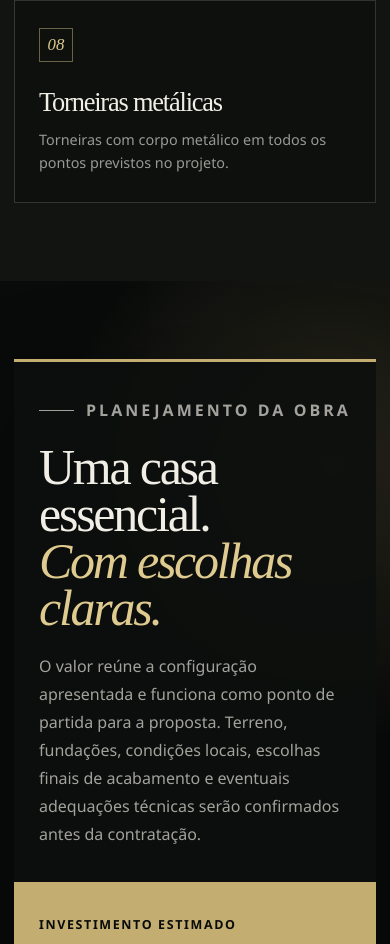
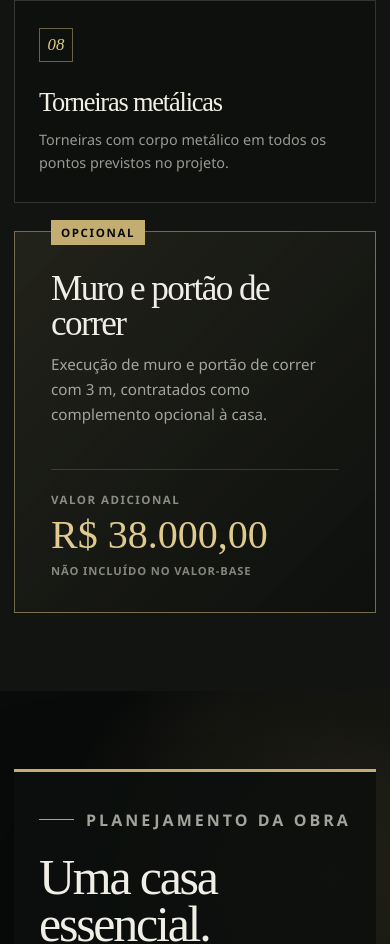
Before and after one commit to leandroglow/agora-apresentacoes, a plain HTML site: page catalogo/casa-50m2/index.html in a window 390 px wide. Shown: the part 4078-5022 px from the top of the page. Drawn offline with Linux system fonts and the light colour scheme.

Commit message:
Atualiza casa 50 m² com opcional e PDF A4

```diff
--- a/catalogo/casa-50m2/index.html
+++ b/catalogo/casa-50m2/index.html
@@ -85,6 +85,14 @@ h1 em,h2 em{display:block;color:var(--gold-2);font-weight:400}
 .spec-card i{display:grid;width:34px;height:34px;place-items:center;border:1px solid #dfca8f70;color:var(--gold-2);font:italic 1.05rem var(--serif)}
 .spec-card h3{margin:27px 0 12px;font-size:1.65rem;line-height:1}
 .spec-card p{margin:0;color:#f1eee69d;font-size:.9rem;line-height:1.65}
+.optional-card{position:relative;display:grid;grid-template-columns:1fr auto;gap:42px;align-items:center;margin-top:28px;padding:34px 36px;border:1px solid #dfca8f78;background:linear-gradient(135deg,#c4ad7118,#080a096e)}
+.optional-card:before{content:"OPCIONAL";position:absolute;left:36px;top:-12px;padding:5px 10px;background:var(--gold);color:var(--ink);font-size:.72rem;font-weight:800;letter-spacing:.14em}
+.optional-card h3{margin:5px 0 10px;font:400 2.2rem/1 var(--serif)}
+.optional-card p{max-width:720px;margin:0;color:#f1eee6a5;font-size:.95rem;line-height:1.65}
+.optional-price{min-width:245px;padding-left:35px;border-left:1px solid var(--line);text-align:right}
+.optional-price small{display:block;color:#f1eee689;font-size:.72rem;font-weight:700;letter-spacing:.13em;text-transform:uppercase}
+.optional-price strong{display:block;margin-top:8px;color:var(--gold-2);font:400 2.5rem/1 var(--serif)}
+.optional-price b{display:block;margin-top:8px;color:#f1eee683;font-size:.7rem;letter-spacing:.08em;text-transform:uppercase}
 .investment{padding:110px 0;background:radial-gradient(circle at 85% 20%,#c4ad712d,transparent 34%),var(--ink)}
 .investment-card{display:grid;grid-template-columns:1fr .72fr;border-top:3px solid var(--gold);background:#0c0f0de8;box-shadow:0 28px 90px #0005}
 .investment-copy{padding:55px}
@@ -100,6 +108,8 @@ h1 em,h2 em{display:block;color:var(--gold-2);font-weight:400}
 .closing h2{max-width:850px;margin:25px auto;font-size:clamp(50px,6vw,88px);line-height:.94}
 .closing h2 em{color:#8d7440}
 .closing p{max-width:680px;margin:auto;color:#565a55;font-size:1rem;line-height:1.75}
+.download-link{display:inline-flex;align-items:center;justify-content:center;margin-top:28px;padding:15px 20px;border:1px solid #8d7440;background:#171a17;color:var(--paper);font-size:.8rem;font-weight:700;letter-spacing:.1em;text-transform:uppercase;transition:.25s}
+.download-link:hover{background:#8d7440;transform:translateY(-2px)}
 .disclaimer{margin-top:38px!important;padding-top:22px;border-top:1px solid #171a1720;font-size:.78rem!important;color:#777b76!important}
 .lightbox{position:fixed;z-index:220;inset:0;display:none;place-items:center;padding:64px 24px;background:#050706f2;backdrop-filter:blur(18px)}
 .lightbox.open{display:grid}
@@ -111,6 +121,8 @@ h1 em,h2 em{display:block;color:var(--gold-2);font-weight:400}
   .plan-sheet img{height:455px}
   .overview-grid,.section-head{grid-template-columns:1fr;gap:45px}
   .spec-grid{grid-template-columns:1fr 1fr}
+  .optional-card{grid-template-columns:1fr}
+  .optional-price{padding:22px 0 0;border-left:0;border-top:1px solid var(--line);text-align:left}
   .investment-card{grid-template-columns:1fr}
 }
 @media(max-width:690px){
@@ -140,7 +152,7 @@ h1 em,h2 em{display:block;color:var(--gold-2);font-weight:400}
 <header>
   <div class="shell">
     <a class="brand" href="#inicio"><span class="brand-mark">A</span><span class="brand-copy"><b>ÁGORA</b><small>CONSTRUTORA</small></span></a>
-    <nav class="header-links" aria-label="Navegação da página"><a href="#planta">Planta</a><a href="#acabamentos">Acabamentos</a><a href="#investimento">Investimento</a></nav>
+    <nav class="header-links" aria-label="Navegação da página"><a href="#planta">Planta</a><a href="#acabamentos">Acabamentos</a><a href="#investimento">Investimento</a><a href="apresentacao-casa-50m2.pdf" download>PDF A4</a></nav>
   </div>
 </header>
 <main>
@@ -191,6 +203,10 @@ h1 em,h2 em{display:block;color:var(--gold-2);font-weight:400}
       <article class="spec-card"><i>07</i><h3>Portas semiocas</h3><p>Portas internas semiocas, adequadas ao uso residencial e ao padrão desta configuração.</p></article>
       <article class="spec-card"><i>08</i><h3>Torneiras metálicas</h3><p>Torneiras com corpo metálico em todos os pontos previstos no projeto.</p></article>
     </div>
+    <aside class="optional-card">
+      <div><h3>Muro e portão de correr</h3><p>Execução de muro e portão de correr com 3 m, contratados como complemento opcional à casa.</p></div>
+      <div class="optional-price"><small>Valor adicional</small><strong>R$ 38.000,00</strong><b>Não incluído no valor-base</b></div>
+    </aside>
   </div>
 </section>
 <section class="investment" id="investimento">
@@ -214,6 +230,7 @@ h1 em,h2 em{display:block;color:var(--gold-2);font-weight:400}
     <p class="eyebrow">Ágora Construtora</p>
     <h2>50 m² para morar bem.<em>Do projeto à construção.</em></h2>
     <p>Uma solução compacta, com ambientes bem definidos e um memorial de acabamento objetivo para facilitar a decisão.</p>
+    <a class="download-link" href="apresentacao-casa-50m2.pdf" download>Baixar apresentação em PDF A4</a>
     <p class="disclaimer">Estudo preliminar. A planta, o memorial, os valores e as condições estão sujeitos à revisão técnica, adequação ao terreno e formalização da proposta.</p>
   </div>
 </section>
```
Also changed, not shown: 1 other file.
